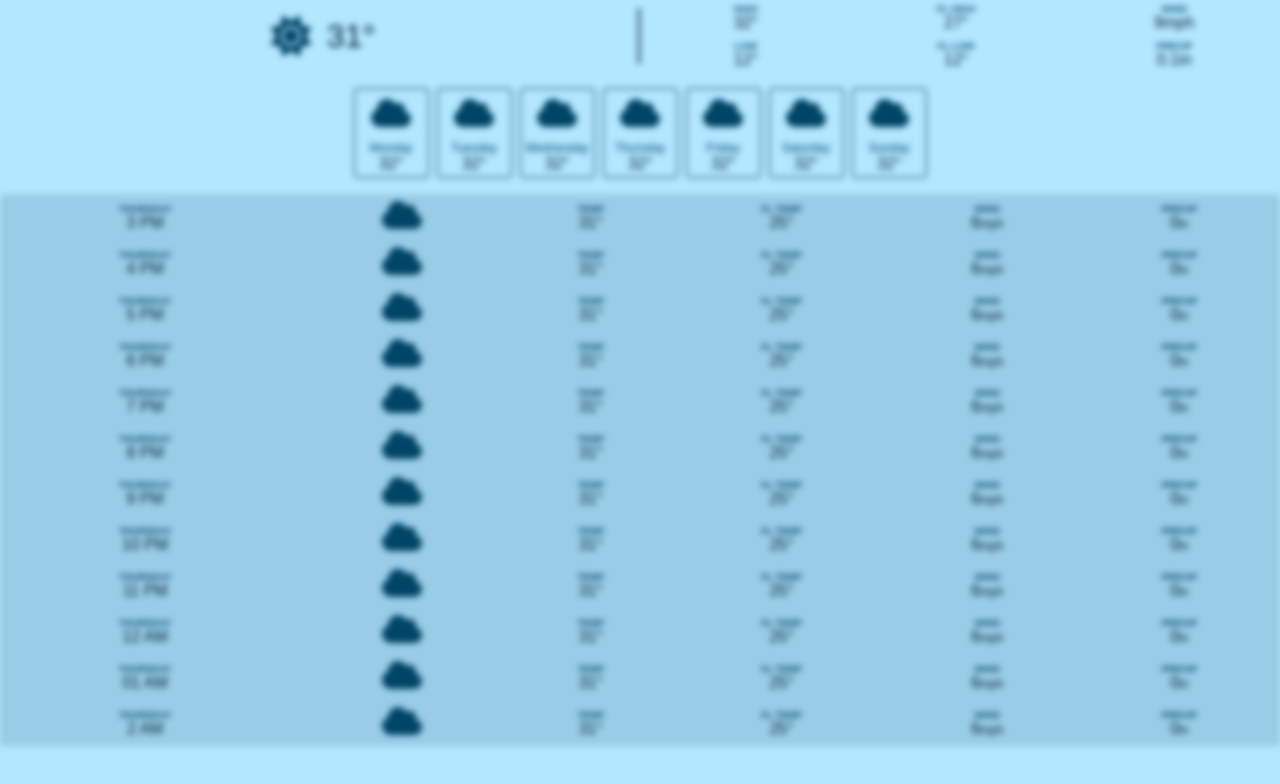
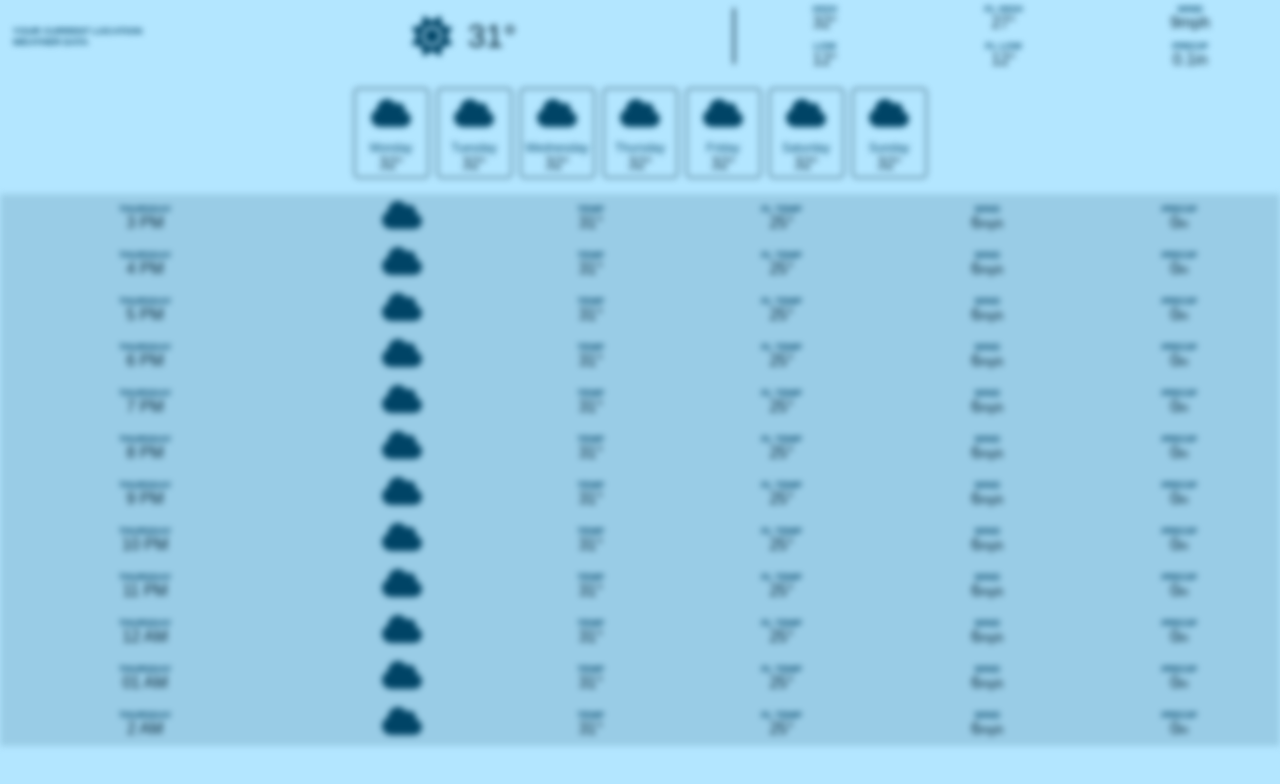
Before and after one commit to smukuha/weather-app.github.io, a website built with Vite: page index.html in a window 1280 px wide. Built offline with nearby package versions, Linux system fonts and the light colour scheme; no server answers.

Commit message:
data update on the website

```diff
--- a/index.html
+++ b/index.html
@@ -7,7 +7,13 @@
   </head>
   <body class="blurred" >
     <header class="header">
+      <div class="header-message">
+        <span>Your Current Location Weather Data</span>
+      </div>
       <div class="header-left">
+        <!-- <div class="header-current-t">
+          <span data-current-temp>31</span>&deg;
+        </div> -->
         <img class="weather-icon large" src="icons/sun.svg" data-current-icon>
         <div class="header-current-temp">
           <span data-current-temp>31</span>&deg;
--- a/style.css
+++ b/style.css
@@ -19,7 +19,14 @@ body{
   display: flex;
   align-items: center;
 }
+.header-message{
+  margin-left: 0.8rem;
+  text-transform: uppercase;
+  font-weight: bold;
+  font-size: 0.6rem;
+  color: hsl(200, 100%, 20%);
 
+}
 .header-left{
   display: flex;
   width: 50%;
@@ -106,6 +113,7 @@ body{
 
 .hour-row{
   background-color: hsl(200,  60%, 75%);
+  /* background: linear-gradient(135deg, #00feba,#5b548a); */
 }
 
 .hour-row:nth-child(2n){
```
